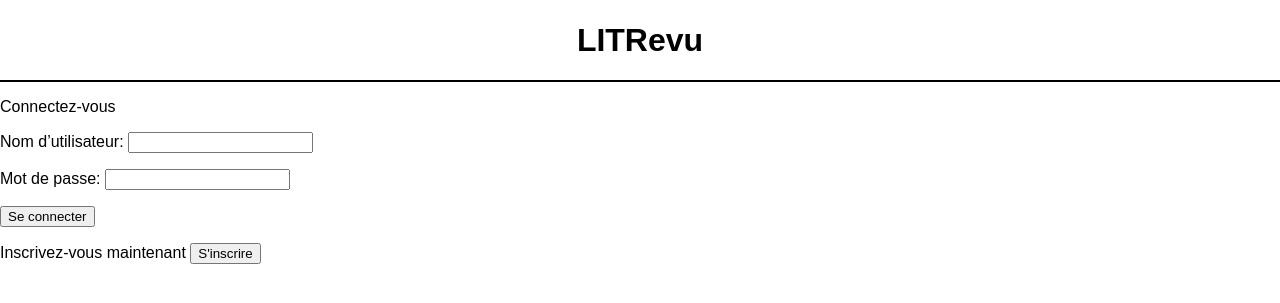
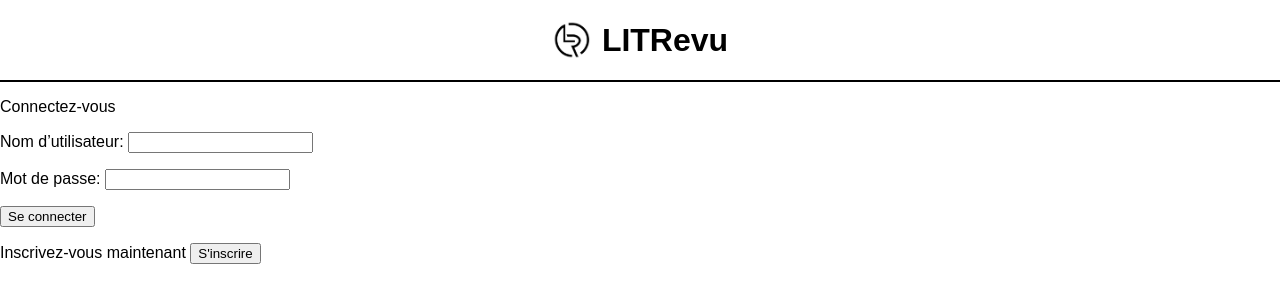
Before and after one commit to myriamdesporte/P9, a Django app: page / in a window 1280 px wide. Shown: the top 303 px of the page. Run offline with Django 5.2, Linux system fonts and the light colour scheme.

Commit message:
Add image in base template top banner

```diff
--- a/static/style.css
+++ b/static/style.css
@@ -16,12 +16,23 @@ body {
     position: relative;
 }
 
-.banner-title {
+.banner-title-container {
+    display: flex;
+    align-items: center;
+    gap: 10px;
     position: absolute;
     left: 50%;
     top: 50%;
     transform: translate(-50%, -50%);
+    white-space: nowrap;
+}
+
+.banner-title {
     margin: 0;
+}
+
+.banner-logo {
+    height: 40px;
 }
 
 .banner-nav {
--- a/templates/base.html
+++ b/templates/base.html
@@ -10,7 +10,10 @@
 <body>
     <header class="top-banner">
         <div class="banner-content">
-            <h1 class="banner-title">LITRevu</h1>
+            <div class="banner-title-container">
+                <img src="{% static 'images/favicon.png' %}" alt="Logo" class="banner-logo">
+                <h1 class="banner-title">LITRevu</h1>
+            </div>
             {% if user.is_authenticated %}
             <nav class="banner-nav">
                 <ul>
```
Also changed, not shown: db.sqlite3.
